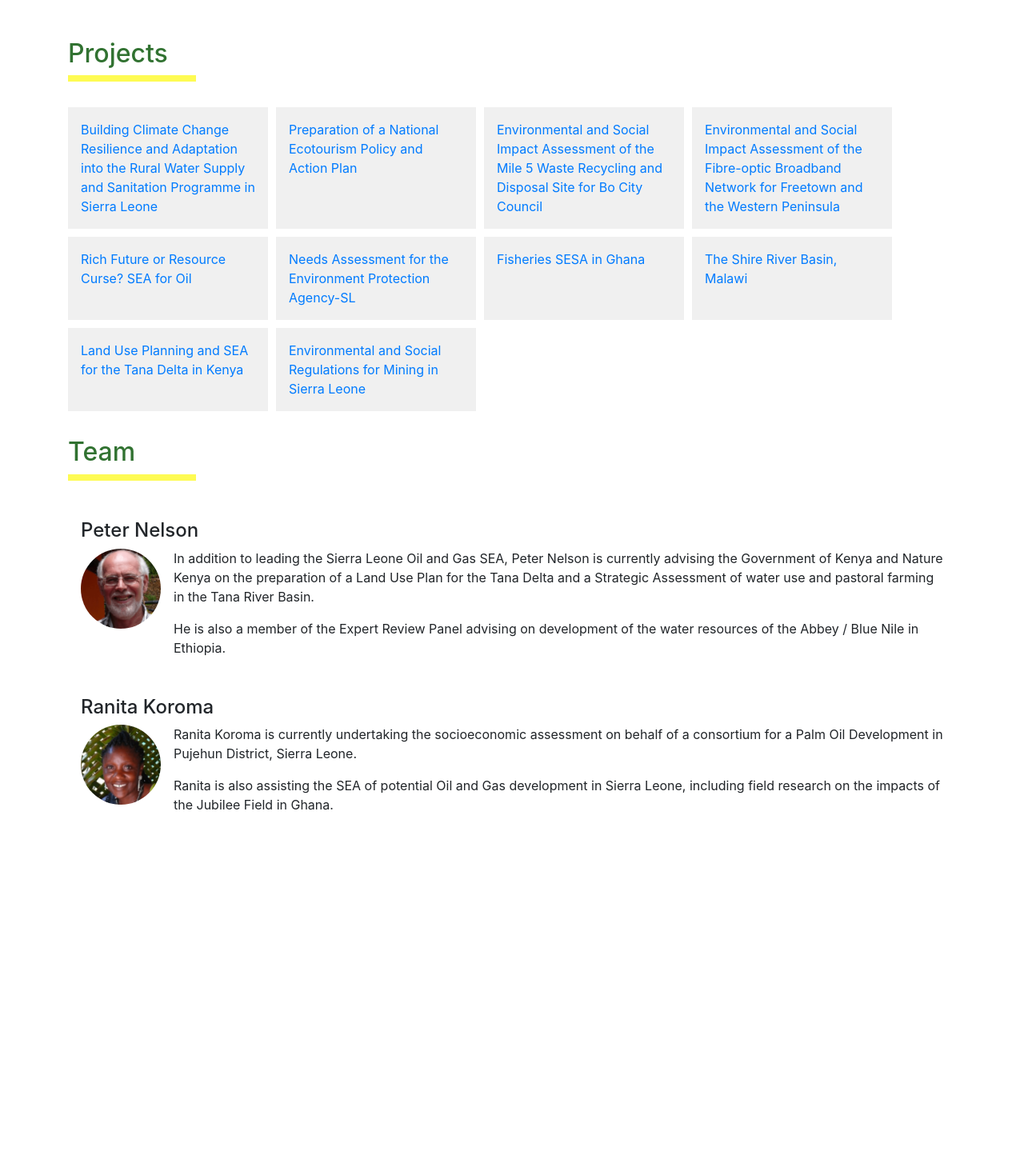
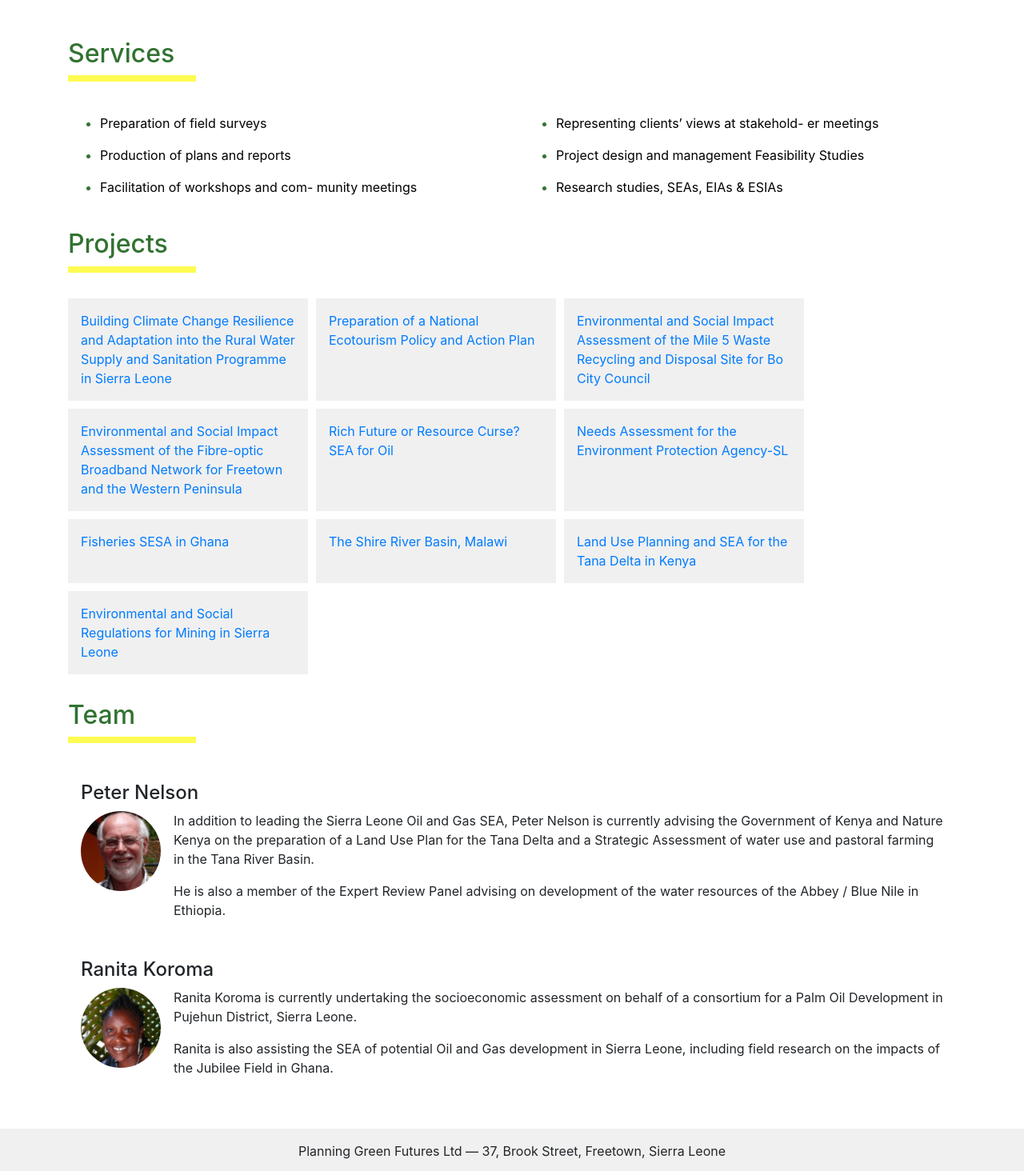
Before and after one commit to billhorsman/planninggreenfutures, a Nuxt app: page / in a window 1280 px wide. Shown: the part 704-2168 px from the top of the page at 80% size. Before the commit the page ends 1786 px from the top, so only its background shows below. Built offline with nearby package versions, Linux system fonts and the light colour scheme.

Commit message:
Footer and stuff

```diff
--- a/assets/stylesheets/main.scss
+++ b/assets/stylesheets/main.scss
@@ -2,6 +2,7 @@ $green: #317231;
 $yellow: #FEFB53;
 
 ul.spaced {
+  margin: 0;
   > li {
     color: $green;
     padding-top: .5rem;
@@ -14,7 +15,7 @@ ul.spaced {
 
 .cards {
   display: grid;
-  grid-template-columns: repeat(auto-fill, 250px);
+  grid-template-columns: repeat(auto-fill, 300px);
   grid-gap: 10px;
   margin: 0;
   padding: 0;
@@ -61,3 +62,9 @@ figure {
 section {
   margin-bottom: 2rem;
 }
+
+footer {
+  background: #f0f0f0;
+  padding: 1rem;
+  text-align: center;
+}
--- a/layouts/default.vue
+++ b/layouts/default.vue
@@ -11,6 +11,10 @@
     <div class="container">
       <nuxt/>
     </div>
+    <footer>
+      Planning Green Futures Ltd &mdash;
+      37, Brook Street, Freetown, Sierra Leone
+    </footer>
   </div>
 </template>
 
--- a/pages/index.vue
+++ b/pages/index.vue
@@ -19,6 +19,26 @@
             <li><span>Assessing the development of an new fibreoptics internet networkfor Airtel;</span></li>
             <li><span>Conducting a Gender Assessment on Sierra Leone National Policies, Acts and Laws for World Vision;</span></li>
             <li><span>Collaborating with "IslandAid", a volunteer organisation of national communities, to develop livelihood programmes for islands affected by poverty, lack of resources, isolation and sea level rise.</span></li>
+          </ul>
+        </div>
+      </div>
+    </section>
+
+    <section class="services">
+      <h2>Services</h2>
+      <div class="row">
+        <div class="col-md-6">
+          <ul class="spaced">
+            <li><span>Preparation of field surveys</span></li>
+            <li><span>Production of plans and reports</span></li>
+            <li><span>Facilitation of workshops and com- munity meetings</span></li>
+          </ul>
+        </div>
+        <div class="col-md-6">
+          <ul class="spaced">
+            <li><span>Representing clients’ views at stakehold- er meetings</span></li>
+            <li><span>Project design and management Feasibility Studies</span></li>
+            <li><span>Research studies, SEAs, EIAs & ESIAs</span></li>
           </ul>
         </div>
       </div>
```
